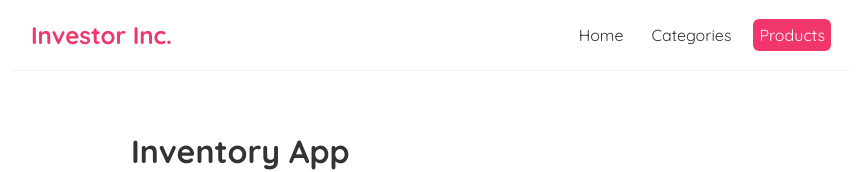
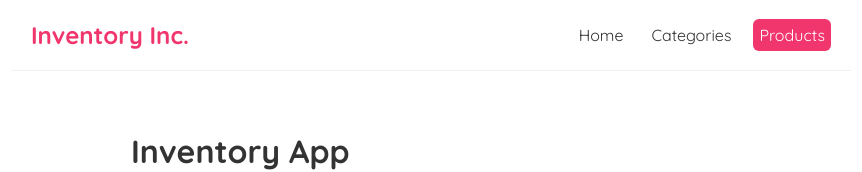
Before and after one commit to rhvp/inventory-fe, a React (Create React App) app: page / in a window 1280 px wide. Shown: the top 172 px of the page, without its empty margins (209-1071 px from the left). Built offline with nearby package versions, Linux system fonts and the light colour scheme; what react-alert-template-basic would draw is missing.

Commit message:
update nav header

```diff
--- a/src/Navbar.js
+++ b/src/Navbar.js
@@ -2,7 +2,7 @@ import {Link} from 'react-router-dom';
 const Navbar = () => {
     return (
         <nav className="navbar">
-            <h1>Investor Inc.</h1>
+            <h1>Inventory Inc.</h1>
             <div className="links">
                 <Link to="/">Home</Link>
                 <Link to="/categories">Categories</Link>
```
